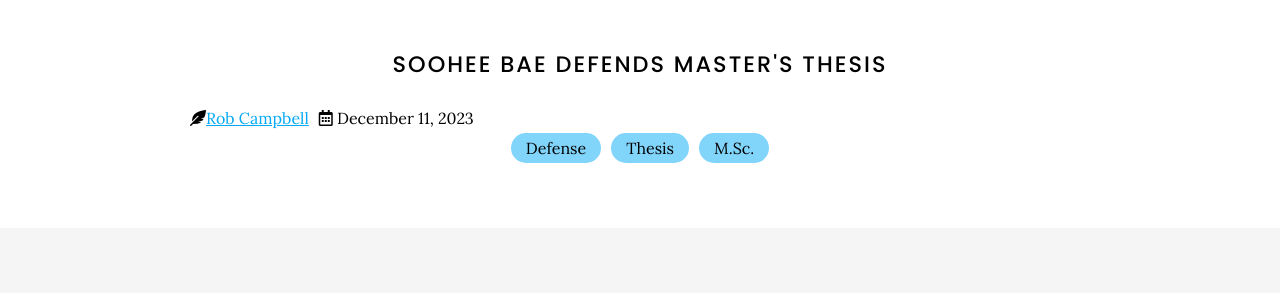
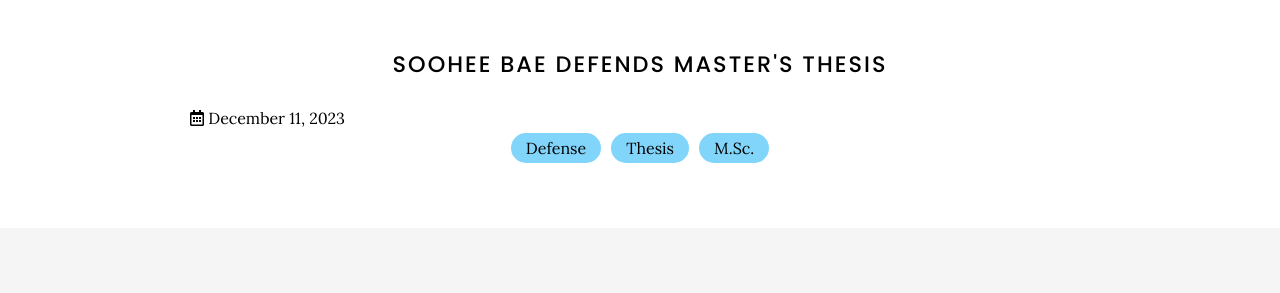
Before and after one commit to procf/procf.github.io, a Jekyll site: the page built from _posts/2023-12-11-soohee-defense.md, in a window 1280 px wide. Shown: the part 134-427 px from the top of the page. Built offline with Jekyll 4.4.1, drawn with Linux system fonts in a browser that asks for light colours; nearby versions of some CDN libraries.

Commit message:
News: test remove author

```diff
--- a/_posts/2023-12-11-soohee-defense.md
+++ b/_posts/2023-12-11-soohee-defense.md
@@ -4,8 +4,8 @@ tags:
   - Defense
   - Thesis
   - M.Sc.
-author: Rob Campbell
-member: rob-camp"bell
+author:
+member:
 image: "images/posts/2023-12-11-soohee-defense.jpg"
 headline: "Congratulations to Soohee Bae for successfully defending her Master's thesis!"
 ---
```
